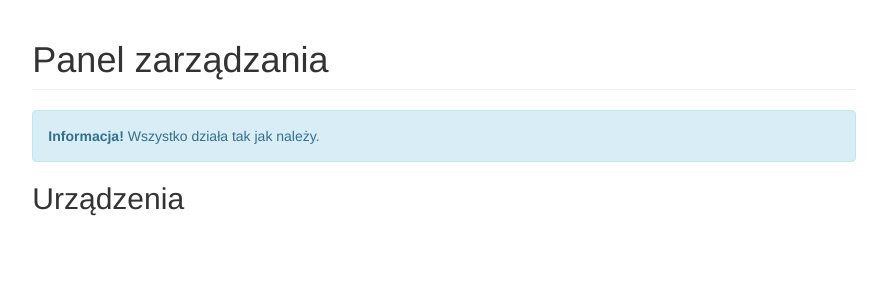
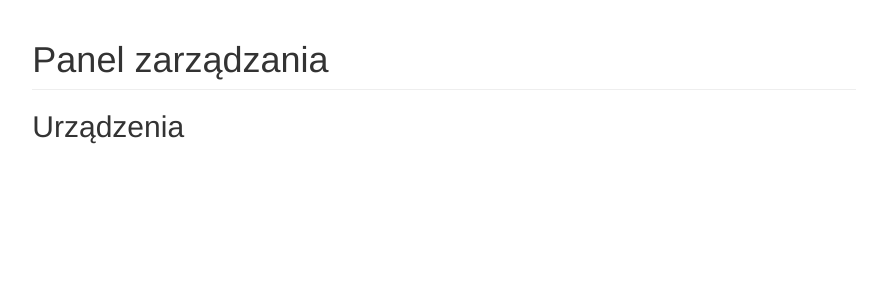
Before and after one commit to darksv/Dashboard, a Flask app: page / in a window 1280 px wide. Shown: the top 300 px of the page, without its empty margins (196-1083 px from the left). Run offline with Flask 2, Linux system fonts and the light colour scheme; data that the repository does not hold is empty; some libraries are stand-ins or nearby versions.

Commit message:
remove info on top of page

```diff
--- a/app/templates/devices.html
+++ b/app/templates/devices.html
@@ -4,10 +4,6 @@
     <div class="row">
         <div class="col-sm-9 col-sm-offset-3 col-md-8 col-md-offset-2 main">
             <h1 class="page-header">Panel zarządzania</h1>
-
-            <div class="alert alert-info">
-                <strong>Informacja!</strong> Wszystko działa tak jak należy.
-            </div>
 
             <h2 class="sub-header">Urządzenia</h2>
             {% for device in devices %}
```
